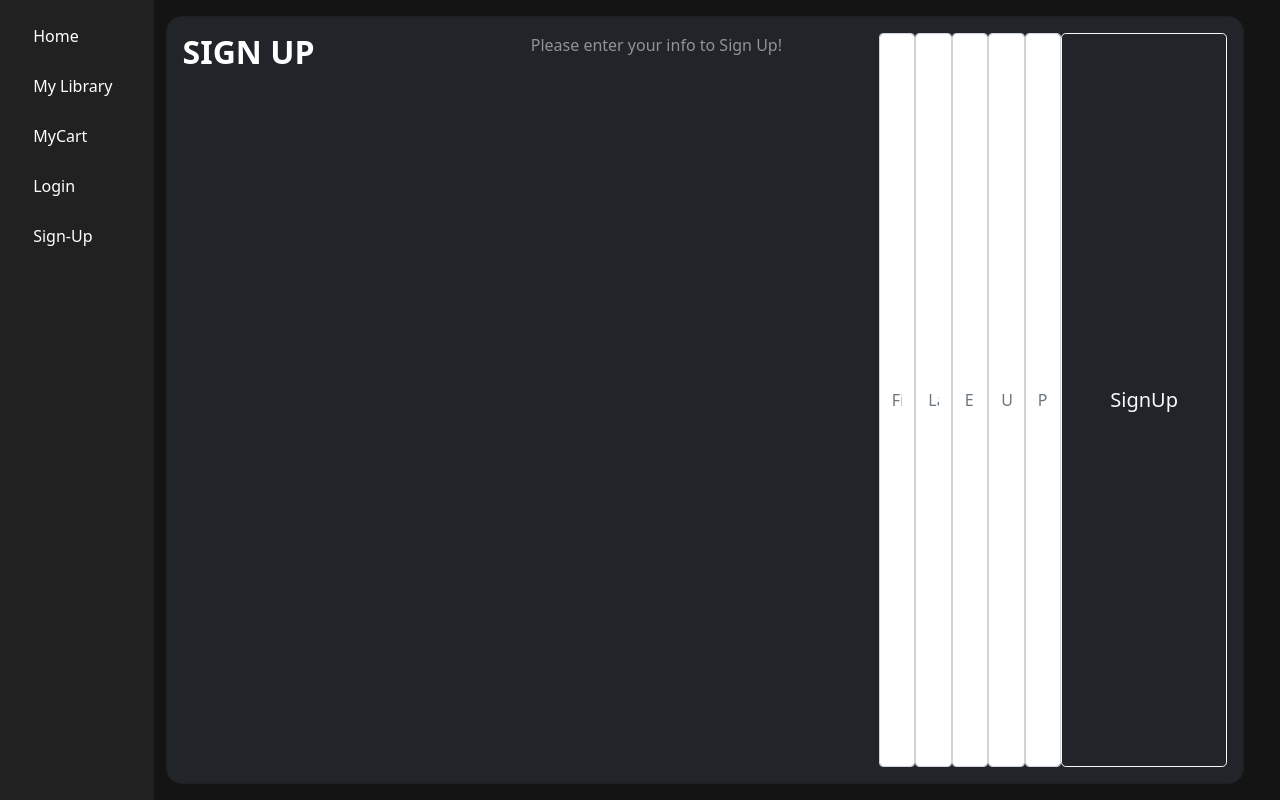
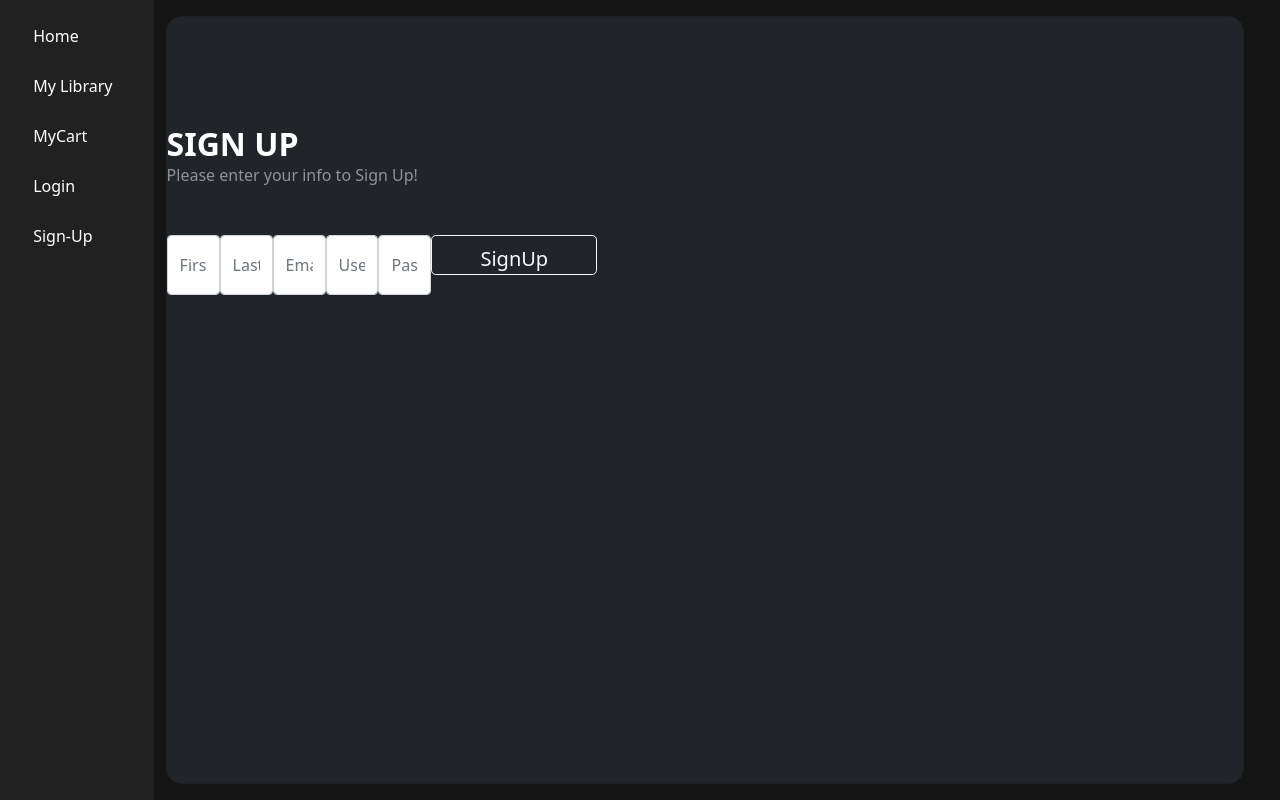
Before and after one commit to pjjwGraceShopper/GraceShopper, a React (Create React App) app: page /sign-up in a window 1280 px wide. Shown: the top 800 px of the page. Built offline with nearby package versions, Linux system fonts and the light colour scheme; no server answers.

Commit message:
saved login css branch

```diff
--- a/src/components/Main/SignUp.jsx
+++ b/src/components/Main/SignUp.jsx
@@ -56,8 +56,8 @@ const SignUp = ({ setMe, loginStatus, setLoginStatus }) => {
               className="card bg-dark text-white"
               style={{ borderRadius: "1rem" }}
             >
-              <div className="card-body p-10 text-center">
-                <div className="mb-md-0 mt-md-0 pb-0">
+              <div className="card-body-p-10-text-center">
+                <div className="mb-md-0-mt-md-0-pb-0">
                   <h2 className="fw-bold mb-0 mx-0 text-uppercase">Sign Up</h2>
                   <p className="text-white-50 mb-5">
                     Please enter your info to Sign Up!
@@ -123,12 +123,14 @@ const SignUp = ({ setMe, loginStatus, setLoginStatus }) => {
                         }}
                       />
                     </div>
+                    <div className="login-block">
                     <button
                           className="btn btn-outline-light btn-lg px-5"
                           type="submit"
                         >
                           SignUp
                         </button>
+                        </div>
                   </form>
                   {signUpMessage.error ? (
                     <>
--- /dev/null
+++ b/src/style/Signup.css
@@ -0,0 +1,4 @@
+/* .card-body-p-10-text-center {
+  margin-top: 10%;
+  margin-bottom: 90%;
+} */
```
